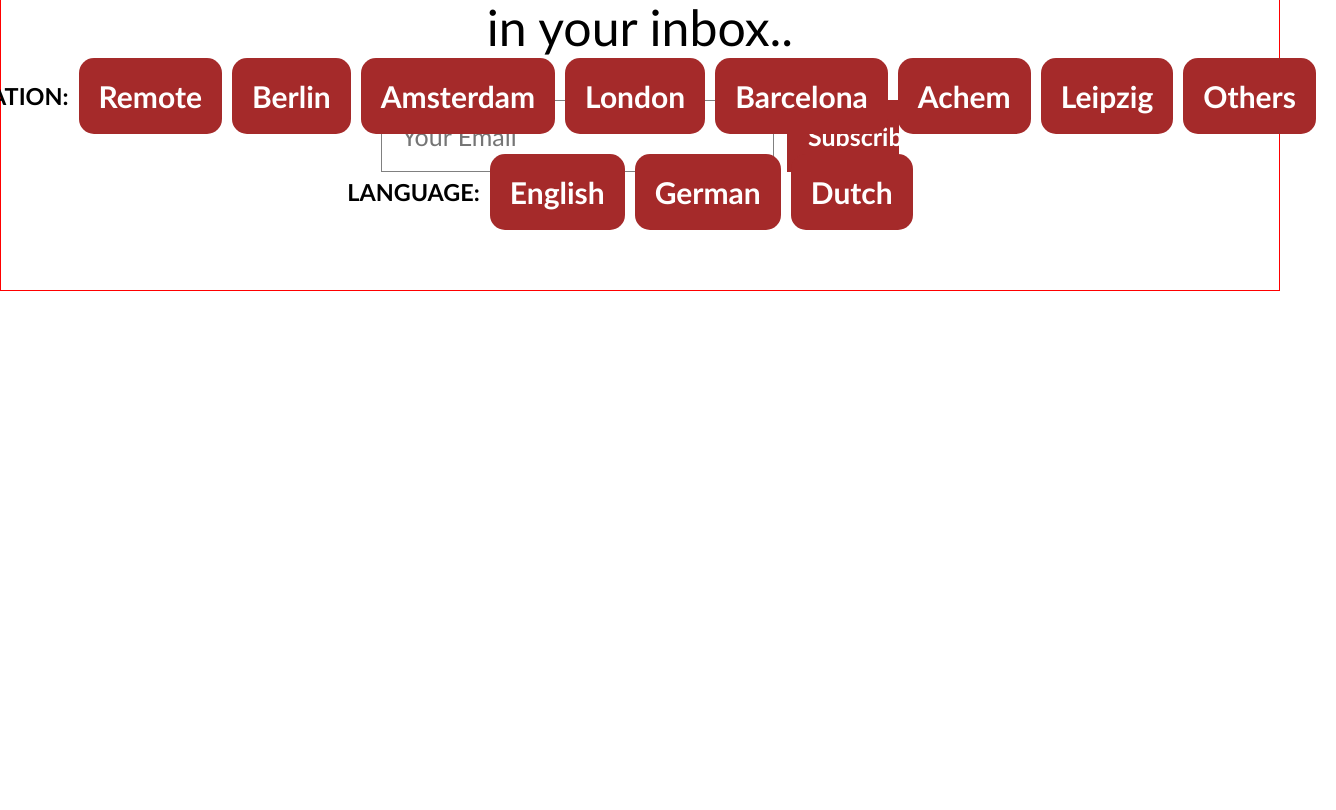
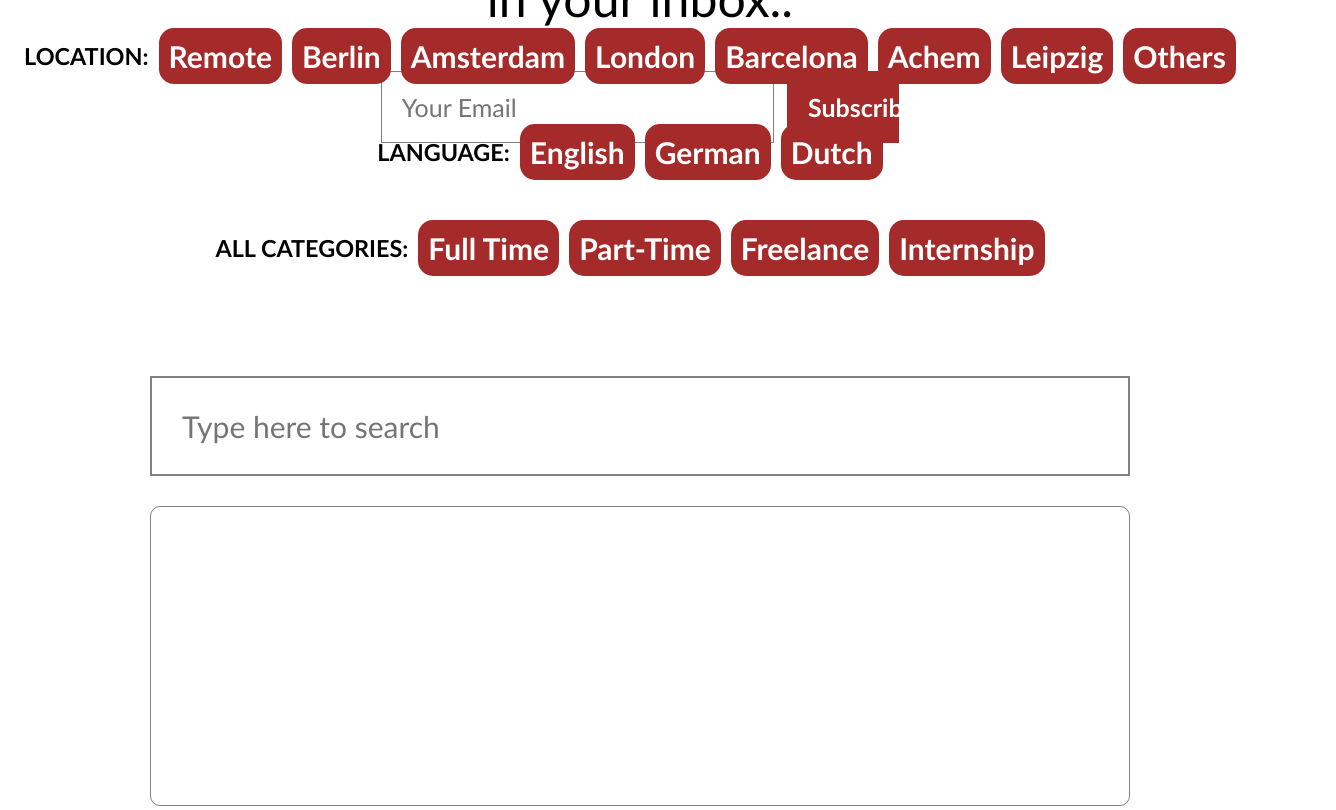
Before and after one commit to DevGuyWilly/DevHouse, a plain HTML site: page index.html in a window 1280 px wide. Shown: the part 680-1490 px from the top of the page, 1336 px wide, since content can reach past the window. Before the commit the page ends 971 px from the top, so only its background shows below. Drawn offline with Linux system fonts and the light colour scheme.

Commit message:
more update

```diff
--- a/index.html
+++ b/index.html
@@ -29,7 +29,7 @@
                 Find Your Dream Job in Tech
             </h2>
             <p>We help you find exciting opportunities around the world.
-                Have the latest opening st your finger tips in your inbox..
+                Have the latest opening at your finger tips in your inbox..
             </p>
             <form action="">
                 <input type="email" placeholder="Your Email">
@@ -63,6 +63,33 @@
                 <li>Dutch</li>
             </ul>
         </div>
+        <div class="allCategories">
+            <h3>
+                ALL CATEGORIES:
+            </h3>
+            <ul>
+                <li>Full Time</li>
+                <li>Part-Time</li>
+                <li>Freelance</li>
+                <li>Internship</li>
+            </ul>
+        </div>
     </section>
+    <div class="job-listing">
+        <input type="search" placeholder="Type here to search">
+        <!-- ---------------------- -->
+        <div class="jobListing">
+
+        </div>
+        <div class="jobListing">
+
+        </div>
+        <div class="jobListing">
+
+        </div>
+        <div class="jobListing">
+
+        </div>
+    </div>
 </body>
 </html>
--- a/style.css
+++ b/style.css
@@ -9,11 +9,11 @@
     /* background-image: linear-gradient(#141e30 , #243b55); */
     /* height: 100vh; */
     /* color: white; */
-    padding: 25px;
+    padding: 10px;
     display: flex;
     justify-content: space-around;
     align-items: center;
-    /* border: 1px solid red; */
+    border: 1px solid red;
     border-bottom: 1px solid gray;
 }
 .logo{
@@ -96,12 +96,12 @@
 }
 /* -------------- */
 .category{
-    border: 1px solid red;
+    /* border: 1px solid red; */
     padding: 50px;
 }
 .category ul li{
     background-color: brown;
-    padding: 20px;
+    padding: 10px;
     margin-right: 10px;
     border-radius: 15px;
     border: none;
@@ -113,6 +113,7 @@
     align-items: center;
     font-size: 20px;
     font-weight: bold;
+    margin-bottom: 20px;
 }
 .language{
     display: flex;
@@ -121,3 +122,30 @@
     font-size: 20px;
     font-weight: bold;
 }
+.allCategories{
+    margin-top: 20px;
+    display: flex;
+    justify-content: center;
+    align-items: center;
+    font-size: 20px;
+    font-weight: bold;
+}
+/* -------------- */
+.job-listing{
+    /* border: 1px solid red; */
+    padding: 0px 150px;
+    margin-top: 40px;
+}
+.job-listing input{
+    width: 100%;
+    padding: 30px;
+    border: 2px solid gray;
+    font-size: 30px;
+}
+.jobListing{
+    margin-top: 30px;
+    height: 300px;
+    width: 100%;
+    border: 1px solid gray;
+    border-radius: 10px;
+}
```
